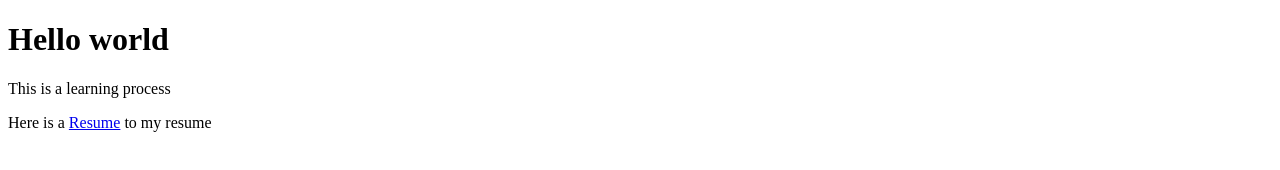
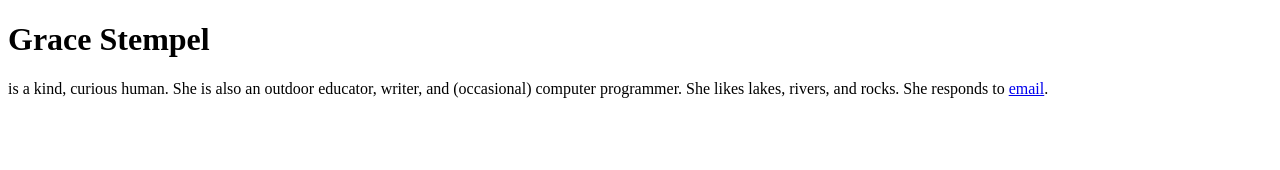
Before and after one commit to gstempel/gstempel.github.io, a plain HTML site: page index.html in a window 1280 px wide. Drawn offline with Linux system fonts and the light colour scheme.

Commit message:
Updated text

```diff
--- a/index.html
+++ b/index.html
@@ -2,9 +2,8 @@
 <html>
 <body>
 
-<h1>Hello world</h1>
-<p>This is a learning process</p>
-<p>Here is a <a href="./Resume.pdf">Resume</a> to my resume</p>
+<h1>Grace Stempel</h1><p>is a kind, curious human. She is also an outdoor educator, writer, and (occasional) computer programmer. She likes lakes, rivers, and rocks. She responds to <a href="mailto:gracestempel@gmail.com">email</a>.</p>
+
 
 </body>
 </html>
```
